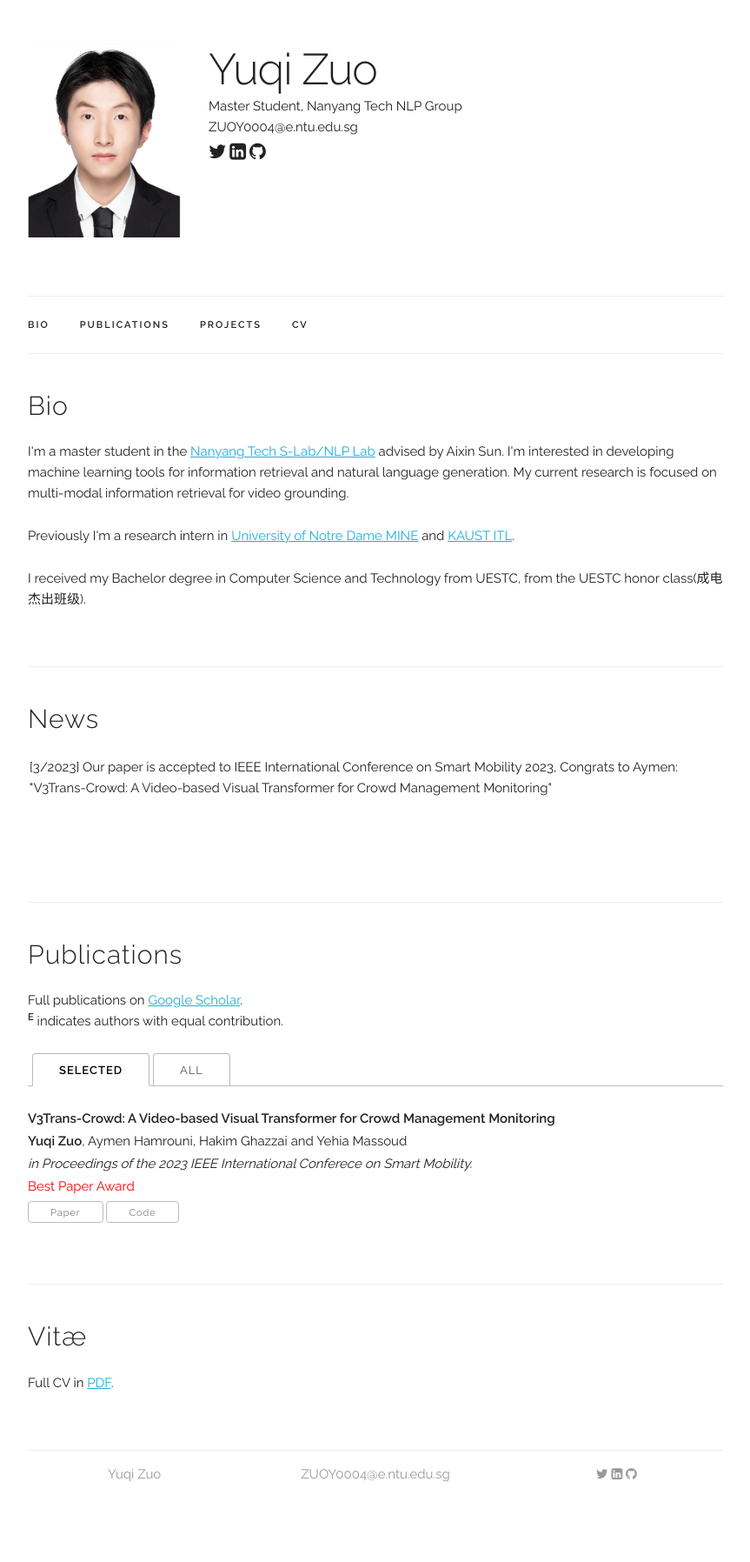
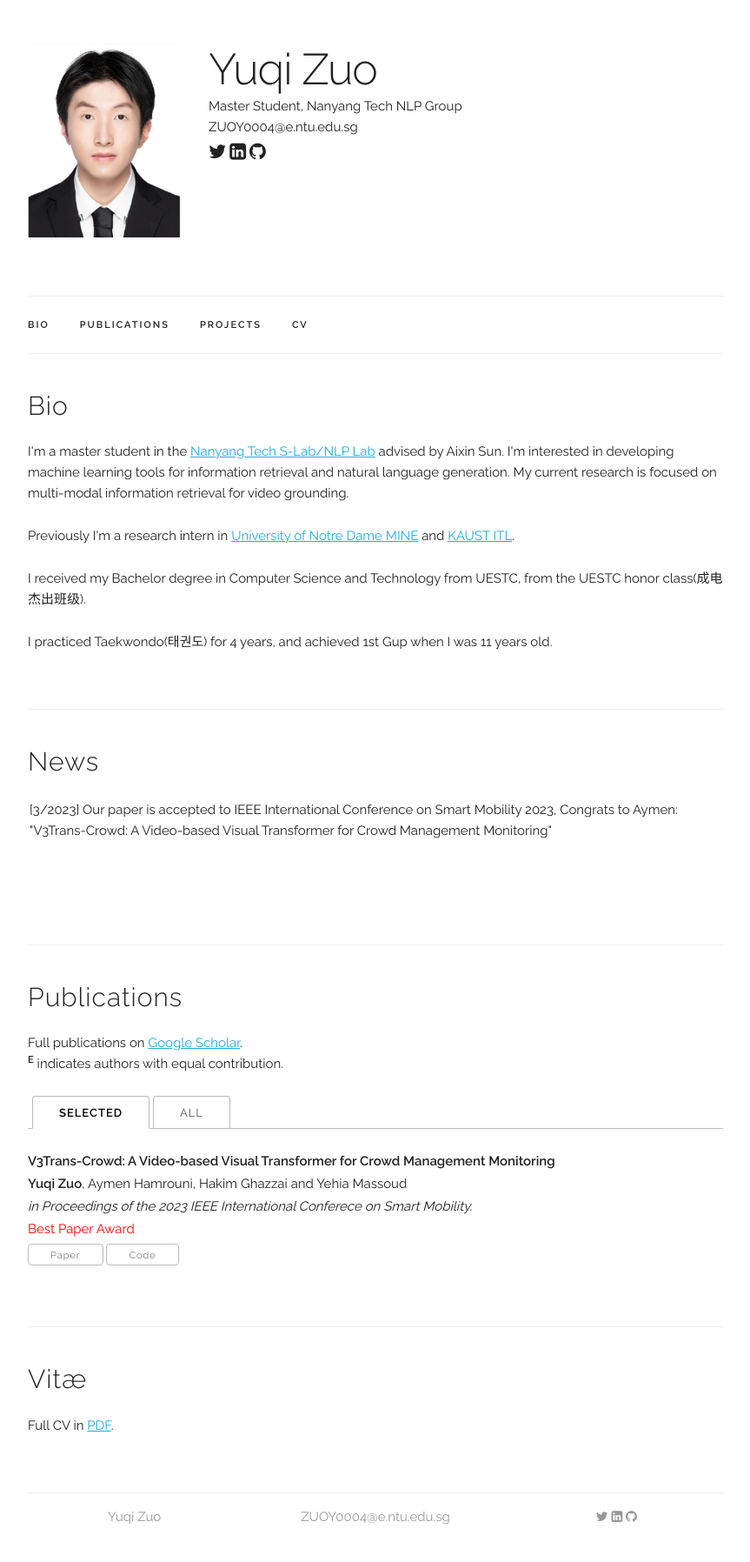
Before and after one commit to zyqdzkd/zyqdzkd.github.io, a Jekyll site: the page built from index.html, in a window 1280 px wide. Shown: the whole page at 87% size, without its empty margins (208-1071 px from the left). Built offline with Jekyll 4.4.1, drawn with Linux system fonts in a browser that asks for light colours; before the commit the page ends 1747 px from its top, so only the background shows below that.

Commit message:
Update index.html

```diff
--- a/index.html
+++ b/index.html
@@ -11,6 +11,8 @@ title: Personal Webpage
   Previously I'm a research intern in <a href="https://sites.nd.edu/xiangliang-zhang/people/">University of Notre Dame MINE</a> and <a href="https://cemse.kaust.edu.sa/itl">KAUST ITL</a>.
   <p>
   I received my Bachelor degree in Computer Science and Technology from UESTC, from the UESTC honor class(成电杰出班级).
+  <p>
+  I practiced Taekwondo(태권도) for 4 years, and achieved 1st Gup when I was 11 years old.
   </p>
 </div>
 
```
